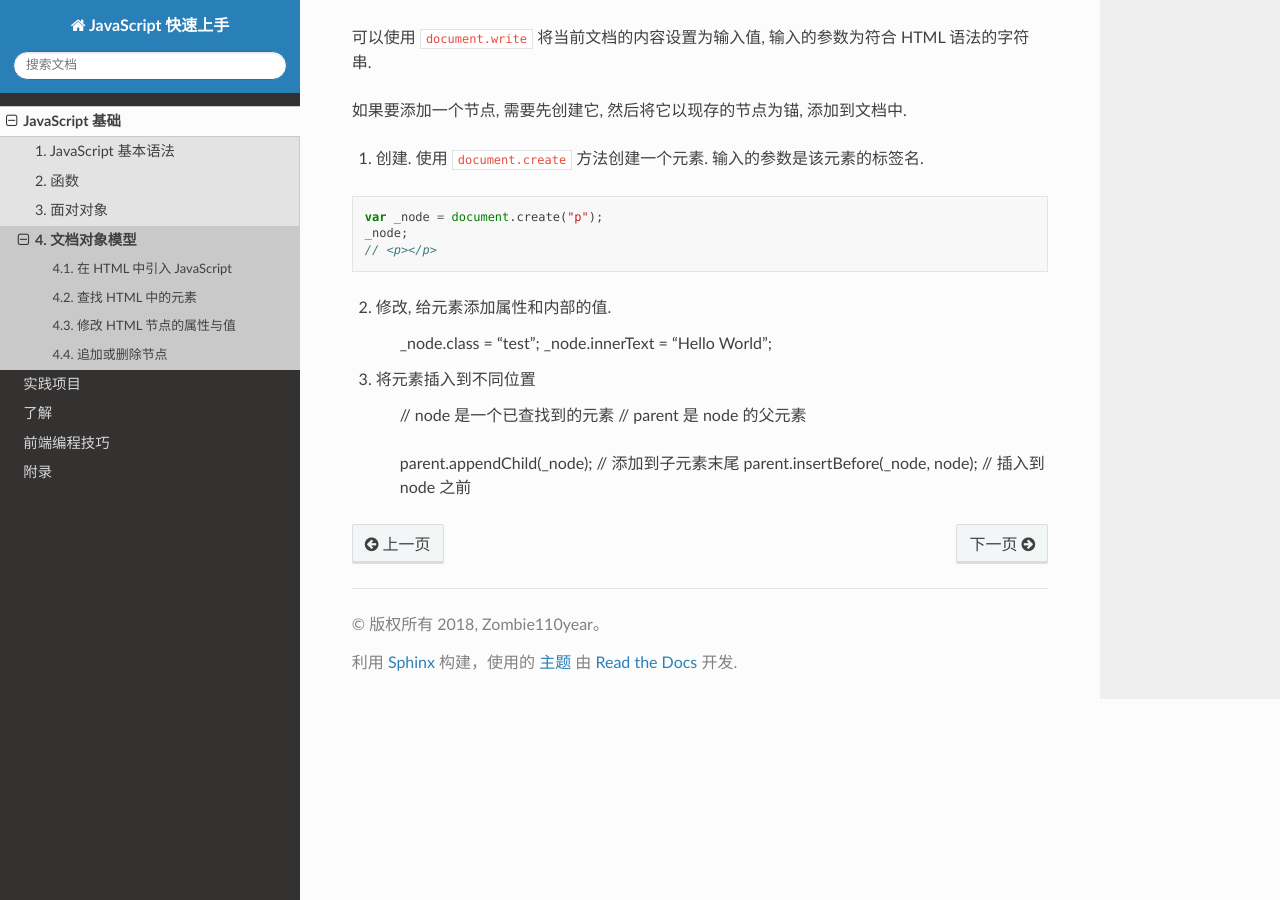
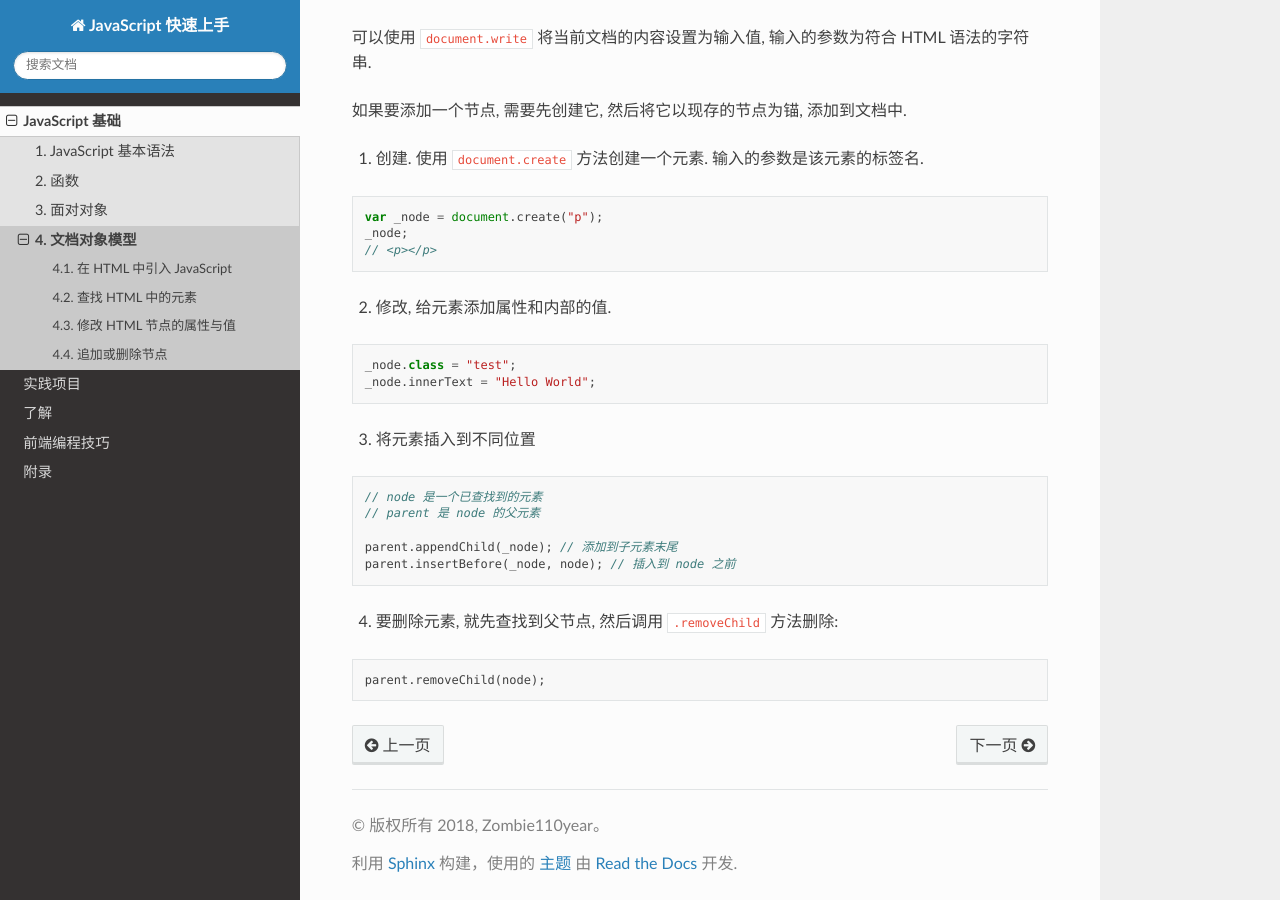
Before and after one commit to zombie110year/js-quickstart, a Sphinx documentation site: the page built from doc/base/dom.rst, in a window 1280 px wide and 900 px high, scrolled down 2564 px. Built offline with Sphinx 7.4.7 and the Read the Docs theme 2.0.0, drawn with Linux system fonts in a browser that asks for light colours.

Commit message:
update base/dom.rst

```diff
--- a/doc/base/dom.rst
+++ b/doc/base/dom.rst
@@ -129,13 +129,23 @@ js 文件中的所有符号都会被导入当前文档所处的作用域当中.
 
 2. 修改, 给元素添加属性和内部的值.
 
+.. code-block:: javascript
+
     _node.class = "test";
     _node.innerText = "Hello World";
 
 3. 将元素插入到不同位置
+
+.. code-block:: javascript
 
     // node 是一个已查找到的元素
     // parent 是 node 的父元素
 
     parent.appendChild(_node); // 添加到子元素末尾
     parent.insertBefore(_node, node); // 插入到 node 之前
+
+4. 要删除元素, 就先查找到父节点, 然后调用 ``.removeChild`` 方法删除:
+
+.. code-block:: javascript
+
+    parent.removeChild(node);
```
